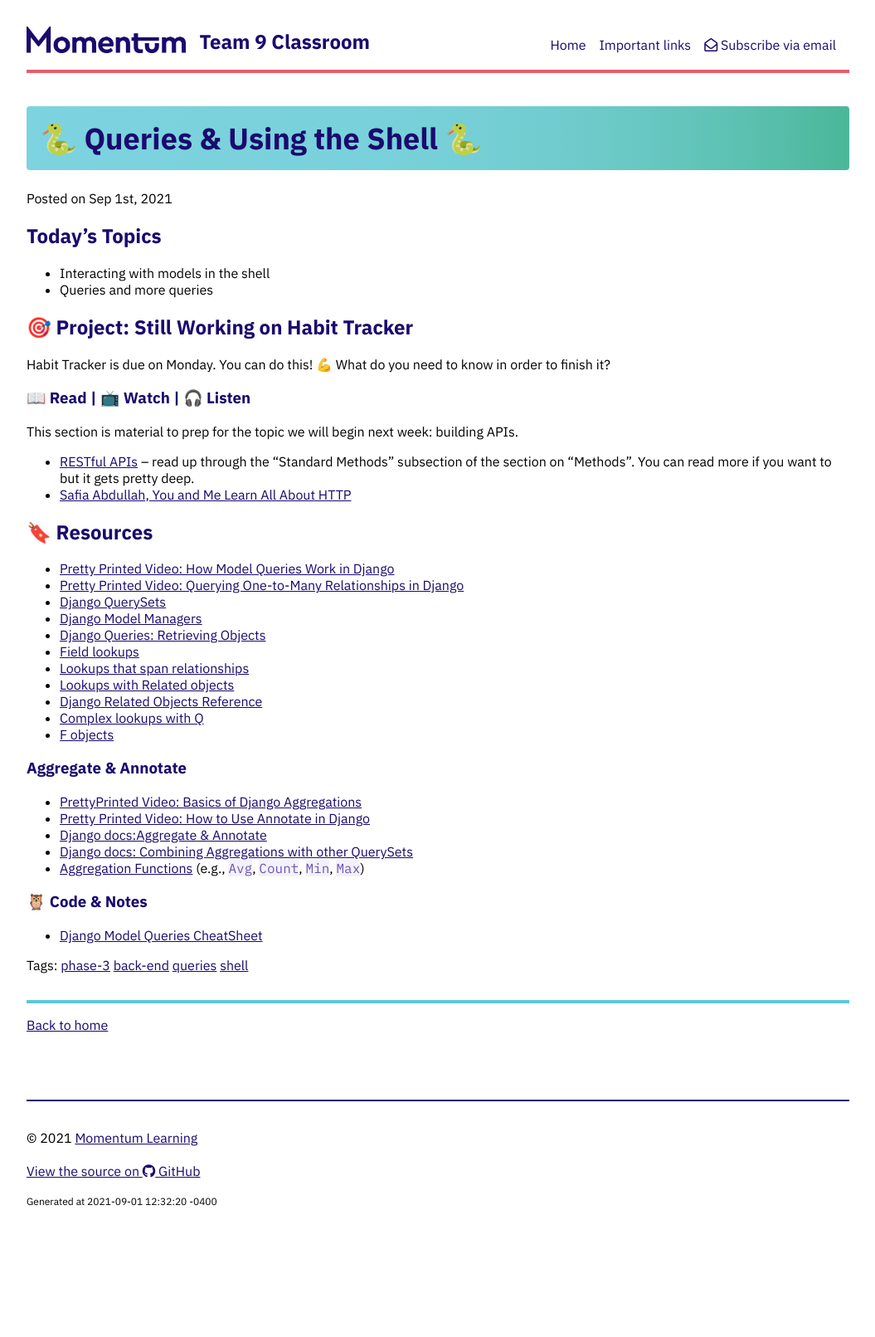
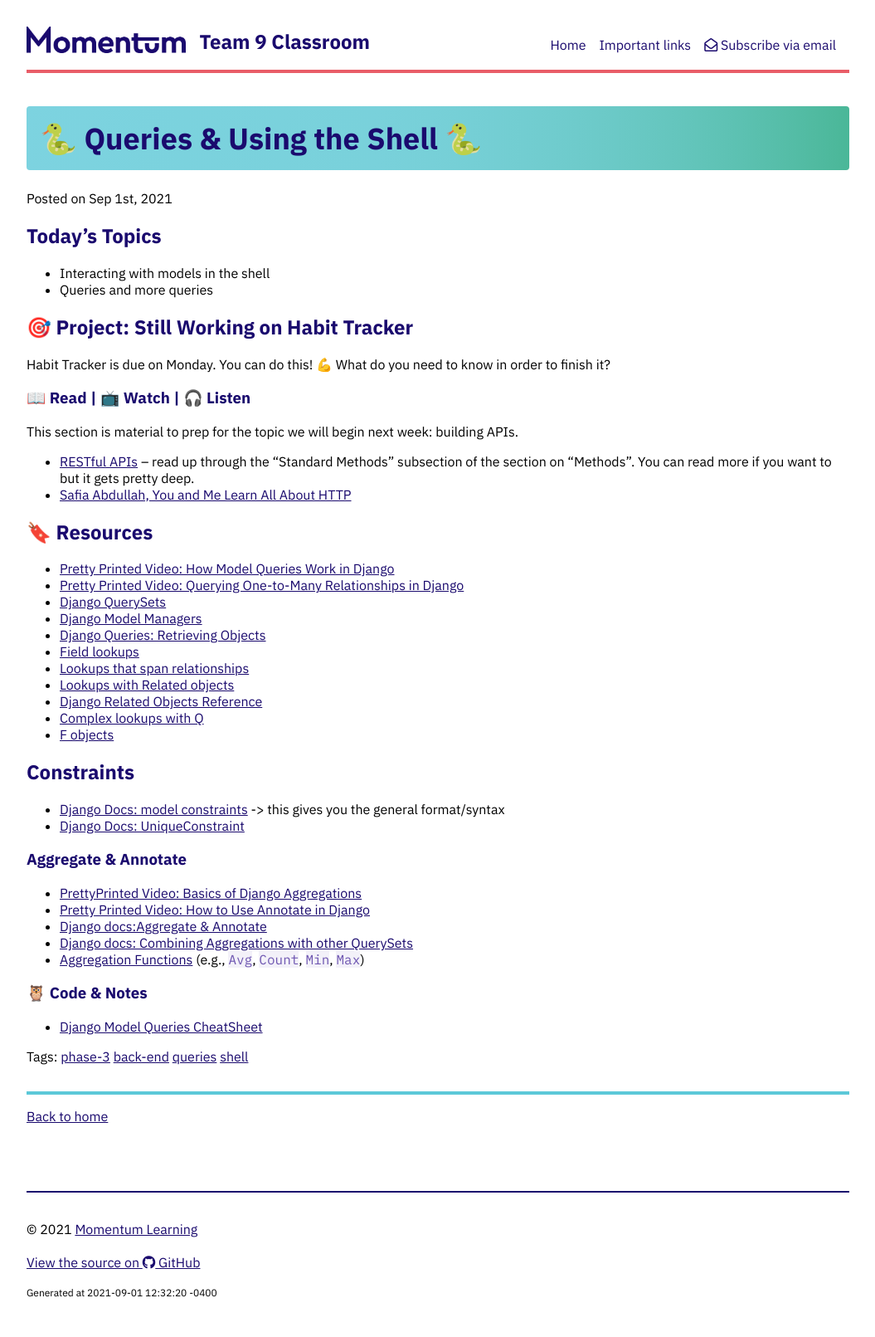
Before and after one commit to Momentum-Team-9/momentum-team-9.github.io, a Jekyll site: the page built from _posts/2021-09-01-be-more-queries.md, in a window 1280 px wide. Shown: the whole page at 83% size, without its empty margins (112-1167 px from the left). Built offline with Jekyll 4.4.1, drawn with Linux system fonts in a browser that asks for light colours; nearby versions of some CDN libraries; before the commit the page ends 1501 px from its top, so only the background shows below that.

Commit message:
Add links for model constraint documentation

```diff
--- a/_posts/2021-09-01-be-more-queries.md
+++ b/_posts/2021-09-01-be-more-queries.md
@@ -34,6 +34,11 @@ This section is material to prep for the topic we will begin next week: building
 - [Complex lookups with Q](https://docs.djangoproject.com/en/3.2/topics/db/queries/#complex-lookups-with-q-objects)
 - [F objects](https://docs.djangoproject.com/en/3.2/ref/models/expressions/#django.db.models.F)
 
+## Constraints
+
+- [Django Docs: model constraints](https://docs.djangoproject.com/en/3.2/ref/models/options/#constraints) -> this gives you the general format/syntax
+- [Django Docs: UniqueConstraint](https://docs.djangoproject.com/en/3.2/ref/models/constraints/#uniqueconstraint)
+
 ### Aggregate & Annotate
 
 - [PrettyPrinted Video: Basics of Django Aggregations](https://youtu.be/2MFAV-arSuI)
```
